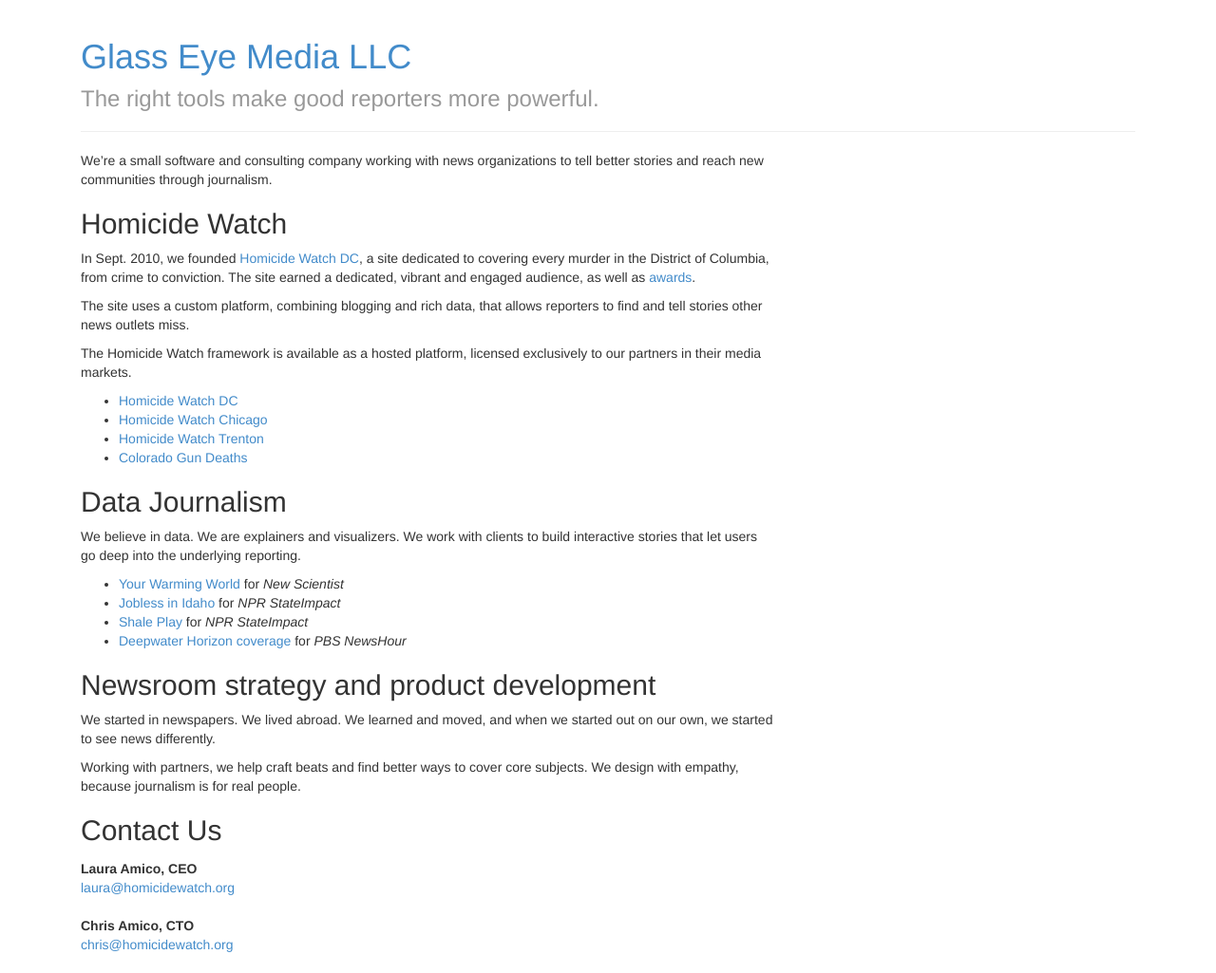
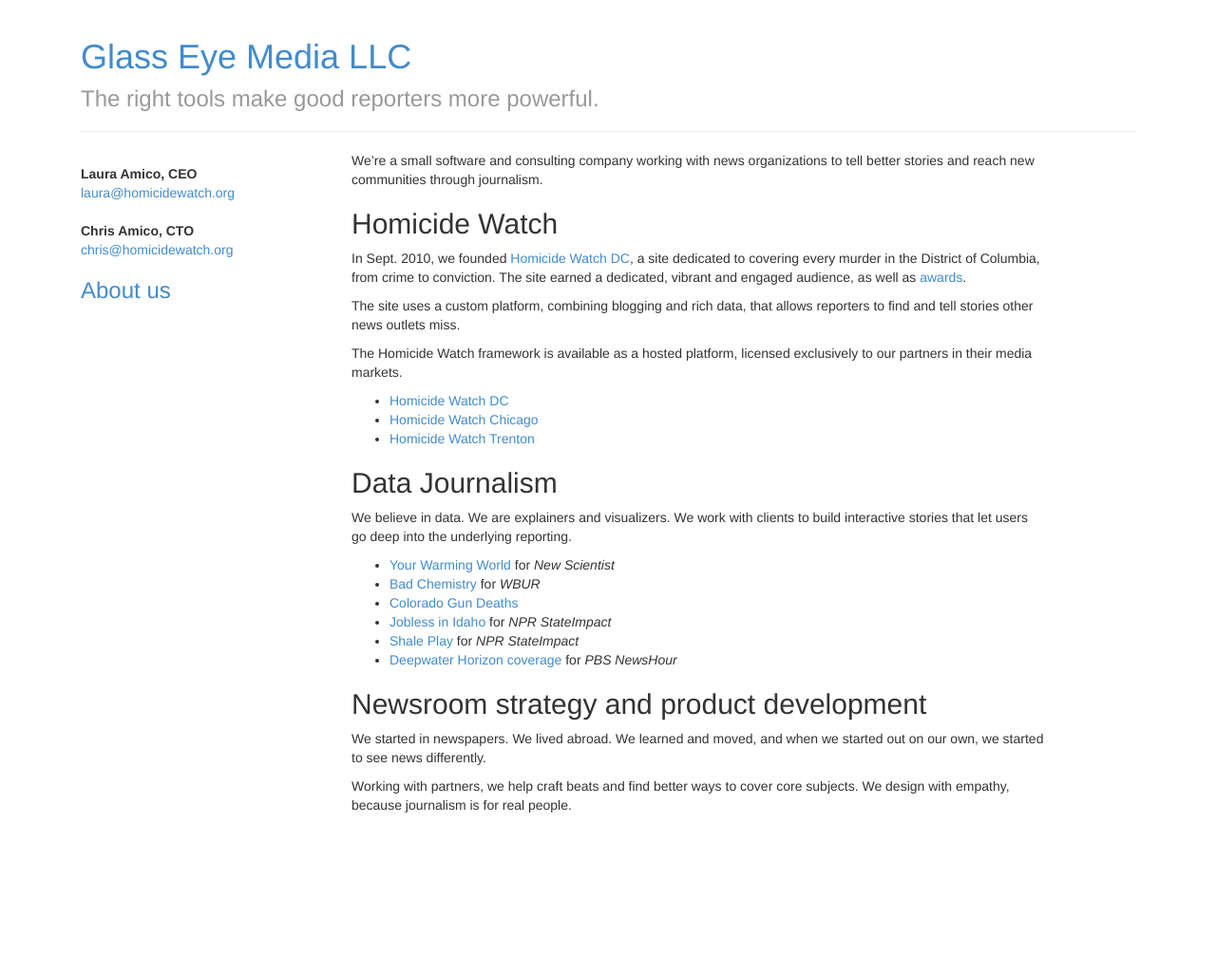
Before and after one commit to glasseyemedia/glasseyemedia.github.io, a Jekyll site: the page built from about.md, in a window 1280 px wide. Shown: the whole page at 95% size. Built offline with Jekyll 4.4.1, drawn with Linux system fonts in a browser that asks for light colours; after the commit the page ends 900 px from its top, so only the background shows below that.

Commit message:
Better layout

```diff
--- a/_includes/ga.html
+++ b/_includes/ga.html
@@ -9,5 +10,5 @@
 	  ga.src = ('https:' == document.location.protocol ? 'https://ssl' : 'http://www') + '.google-analytics.com/ga.js';
 	  var s = document.getElementsByTagName('script')[0]; s.parentNode.insertBefore(ga, s);
 	})();
-
+}
 </script>
--- a/_layouts/default.html
+++ b/_layouts/default.html
@@ -23,7 +23,23 @@
             </div>
         </header>
         <div class="container">
-            {{ content }}
+            <div class="contact col-md-3">
+                <dl>
+                    <dt>Laura Amico, CEO</dt>
+                    <dd><a href="mailto:laura@homicidewatch.org">laura@homicidewatch.org</a></dd>
+                    <br>
+                    <dt>Chris Amico, CTO</dt>
+                    <dd><a href="mailto:chris@homicidewatch.org">chris@homicidewatch.org</a></dd>
+                </dl>
+
+                <h3><a href="/about.html">About us</a></h3>
+            </div>
+            <div class="readme col-md-9 col-lg-8">
+                {{ content }}
+            </div>
         </div> <!-- /container -->
+        <footer>
+
+        </footer>
     </body>
 </html>
--- a/_layouts/page.html
+++ b/_layouts/page.html
@@ -1,6 +1,5 @@
 ---
 layout: default
 ---
-<div class="col-md-8">
+
 {{ content }}
-</div>
--- a/about.md
+++ b/about.md
@@ -27,6 +26,8 @@
 We believe in data. We are explainers and visualizers. We work with clients to build interactive stories that let users go deep into the underlying reporting.
 
  - [Your Warming World](http://warmingworld.newscientistapps.com/) for *New Scientist*
+ - [Bad Chemistry](http://badchemistry.wbur.org) for *WBUR*
+ - [Colorado Gun Deaths](http://coloradogundeaths.com)
  - [Jobless in Idaho](http://stateimpact.npr.org/maps/idaho/unemployment/#2012/February/Ada) for *NPR StateImpact*
  - [Shale Play](http://stateimpact.npr.org/pennsylvania/drilling/) for *NPR StateImpact*
  - [Deepwater Horizon coverage](http://www.pbs.org/newshour/rundown/horizon-oil-spill.html) for *PBS NewsHour*
@@ -37,15 +38,3 @@
 We started in newspapers. We lived abroad. We learned and moved, and when we started out on our own, we started to see news differently.
 
 Working with partners, we help craft beats and find better ways to cover core subjects. We design with empathy, because journalism is for real people.
-
-
-Contact Us
-----------
-
-<dl>
-	<dt>Laura Amico, CEO</dt>
-	<dd><a href="mailto:laura@homicidewatch.org">laura@homicidewatch.org</a></dd>
-	<br>
-	<dt>Chris Amico, CTO</dt>
-	<dd><a href="mailto:chris@homicidewatch.org">chris@homicidewatch.org</a></dd>
-</dl>
```
Also changed, not shown: other parts of _includes/ga.html (+2 -1 lines), other parts of about.md (+0 -1 lines), index.html (+0 -14 lines). Lines whose indentation alone changed are shown as unchanged.
